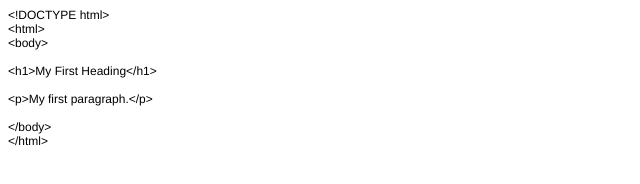
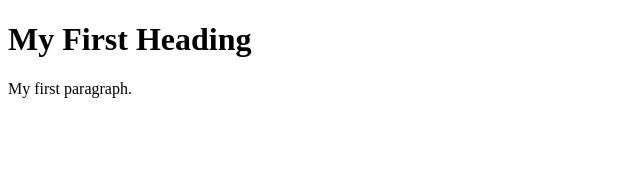
Before and after one commit to neerjathakkar/neerja_old_website, a plain HTML site: page index.html in a window 1280 px wide. Shown: the whole page, without its empty margins (0-640 px from the left). Drawn offline with Linux system fonts and the light colour scheme.

Commit message:
hopefully this works

```diff
--- a/index.html
+++ b/index.html
@@ -1,26 +1,10 @@
-<!DOCTYPE html PUBLIC "-//W3C//DTD HTML 4.01//EN" "http://www.w3.org/TR/html4/strict.dtd">
+<!DOCTYPE html>
 <html>
-<head>
-  <meta http-equiv="Content-Type" content="text/html; charset=utf-8">
-  <meta http-equiv="Content-Style-Type" content="text/css">
-  <title></title>
-  <meta name="Generator" content="Cocoa HTML Writer">
-  <meta name="CocoaVersion" content="1348.17">
-  <style type="text/css">
-    p.p1 {margin: 0.0px 0.0px 0.0px 0.0px; font: 12.0px Helvetica}
-    p.p2 {margin: 0.0px 0.0px 0.0px 0.0px; font: 12.0px Helvetica; min-height: 14.0px}
-  </style>
-</head>
 <body>
-<p class="p1">&lt;!DOCTYPE html&gt;</p>
-<p class="p1">&lt;html&gt;</p>
-<p class="p1">&lt;body&gt;</p>
-<p class="p2"><br></p>
-<p class="p1">&lt;h1&gt;My First Heading&lt;/h1&gt;</p>
-<p class="p2"><br></p>
-<p class="p1">&lt;p&gt;My first paragraph.&lt;/p&gt;</p>
-<p class="p2"><br></p>
-<p class="p1">&lt;/body&gt;</p>
-<p class="p1">&lt;/html&gt;</p>
+
+<h1>My First Heading</h1>
+
+<p>My first paragraph.</p>
+
 </body>
 </html>
```
